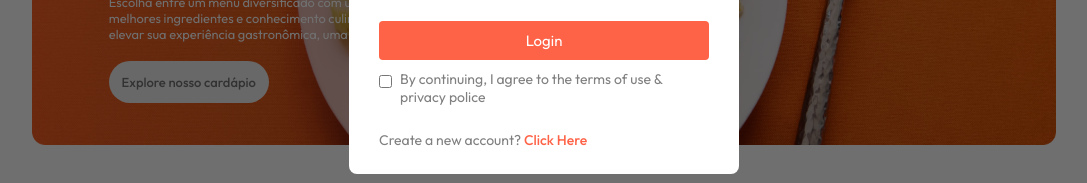
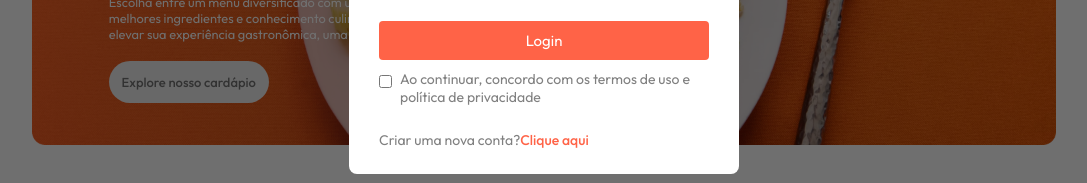
Before and after one commit to matheushenriquecsb/food-delivery-react, a React (Vite) app: page / in a window 1280 px wide. Both pictures are taken after a click on the button "Login". Shown: the part 401-584 px from the top of the page, without its empty margins (96-1183 px from the left). Built offline with nearby package versions, Linux system fonts and the light colour scheme; no server answers.

Commit message:
Update Login.jsx

```diff
--- a/src/components/Login/Login.jsx
+++ b/src/components/Login/Login.jsx
@@ -125,17 +125,17 @@ const Login = ({ setShowLogin }) => {
         </button>
         <div className="login-condition">
           <input type="checkbox" required />
-          <p>By continuing, I agree to the terms of use & privacy police</p>
+          <p>Ao continuar, concordo com os termos de uso e política de privacidade</p>
         </div>
         {currState === "Login" ? (
           <p>
-            Create a new account?
-            <span onClick={() => setCurrState("Sign Up")}> Click Here</span>
+            Criar uma nova conta?
+            <span onClick={() => setCurrState("Sign Up")}>Clique aqui</span>
           </p>
         ) : (
           <p>
-            Already have an account?
-            <span onClick={() => setCurrState("Login")}> Login Here</span>
+            Já possui uma conta?
+            <span onClick={() => setCurrState("Login")}>Faça login aqui</span>
           </p>
         )}
       </form>
```
